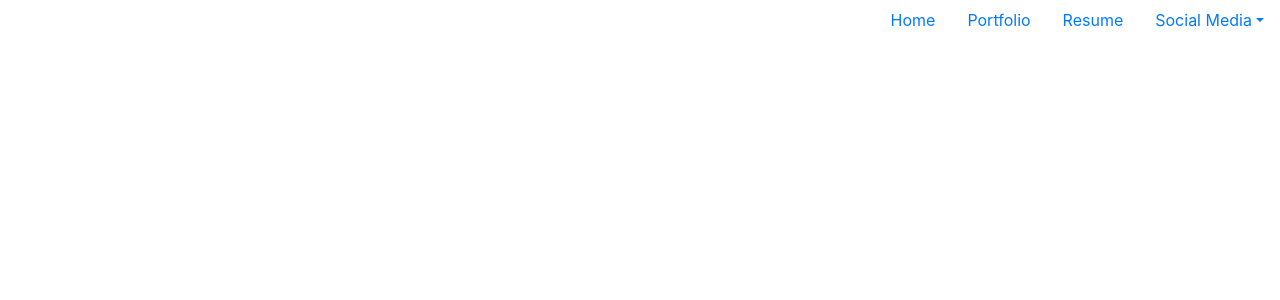
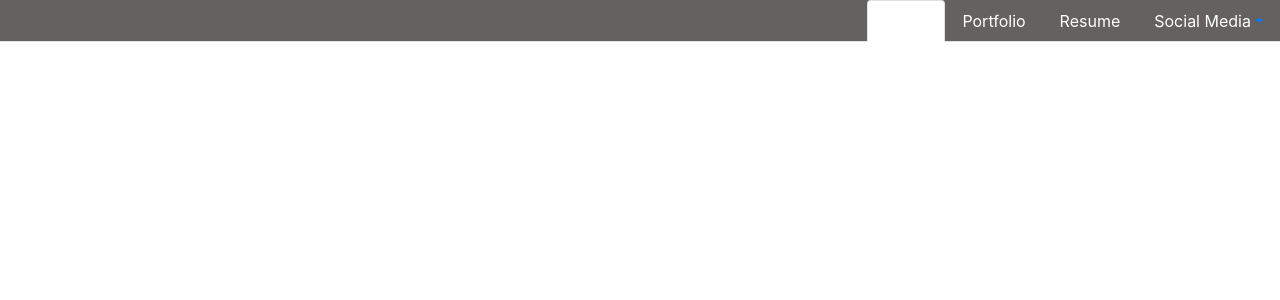
Before and after one commit to rsowald/react_portfolio, a React (Create React App) app in the folder client/: page / in a window 1280 px wide. Shown: the top 300 px of the page. Built offline with nearby package versions, Linux system fonts and the light colour scheme.

Commit message:
finish nav bar content

```diff
--- a/client/src/components/Nav/index.js
+++ b/client/src/components/Nav/index.js
@@ -1,24 +1,27 @@
 import React from 'react';
 import Nav from 'react-bootstrap/Nav';
 import NavDropdown from 'react-bootstrap/NavDropdown';
+import "./style.css";
 
 function Navbar() {
     return (
-        <Nav className="justify-content-end" activeKey="/home">
+        <Nav variant="tabs" className="justify-content-end color" defaultActiveKey="/home">
             <Nav.Item>
-                <Nav.Link href="/home">Home</Nav.Link>
+                <Nav.Link eventKey="/home" style={{ color: 'white' }}>Home</Nav.Link>
             </Nav.Item>
             <Nav.Item>
-                <Nav.Link eventKey="link-1">Portfolio</Nav.Link>
+                <Nav.Link eventKey="/portfolio" style={{ color: 'white' }}>Portfolio</Nav.Link>
             </Nav.Item>
             <Nav.Item>
-                <Nav.Link eventKey="link-2">Resume</Nav.Link>
+                <Nav.Link eventKey="/Resume" style={{ color: 'white' }}>Resume</Nav.Link>
             </Nav.Item>
-            <NavDropdown title="Social Media" id="nav-dropdown">
-                <NavDropdown.Item eventKey="4.1">GitHub</NavDropdown.Item>
-                <NavDropdown.Item eventKey="4.2">LinkedIn</NavDropdown.Item>
+            <NavDropdown title={
+                <span className="text-white my-auto">Social Media</span>
+            } id="nav-dropdown">
+                <NavDropdown.Item href="https://github.com/rsowald">GitHub</NavDropdown.Item>
+                <NavDropdown.Item href="https://www.linkedin.com/in/renae-sowald">LinkedIn</NavDropdown.Item>
                 <NavDropdown.Divider />
-                <NavDropdown.Item eventKey="4.3">Instagram</NavDropdown.Item>
+                <NavDropdown.Item href="https://www.instagram.com/renaesowald/">Instagram</NavDropdown.Item>
             </NavDropdown>
         </Nav>
     )
--- /dev/null
+++ b/client/src/components/Nav/style.css
@@ -0,0 +1,4 @@
+.color {
+    background-color: rgb(102, 97, 97);
+    color: white;
+}
```
